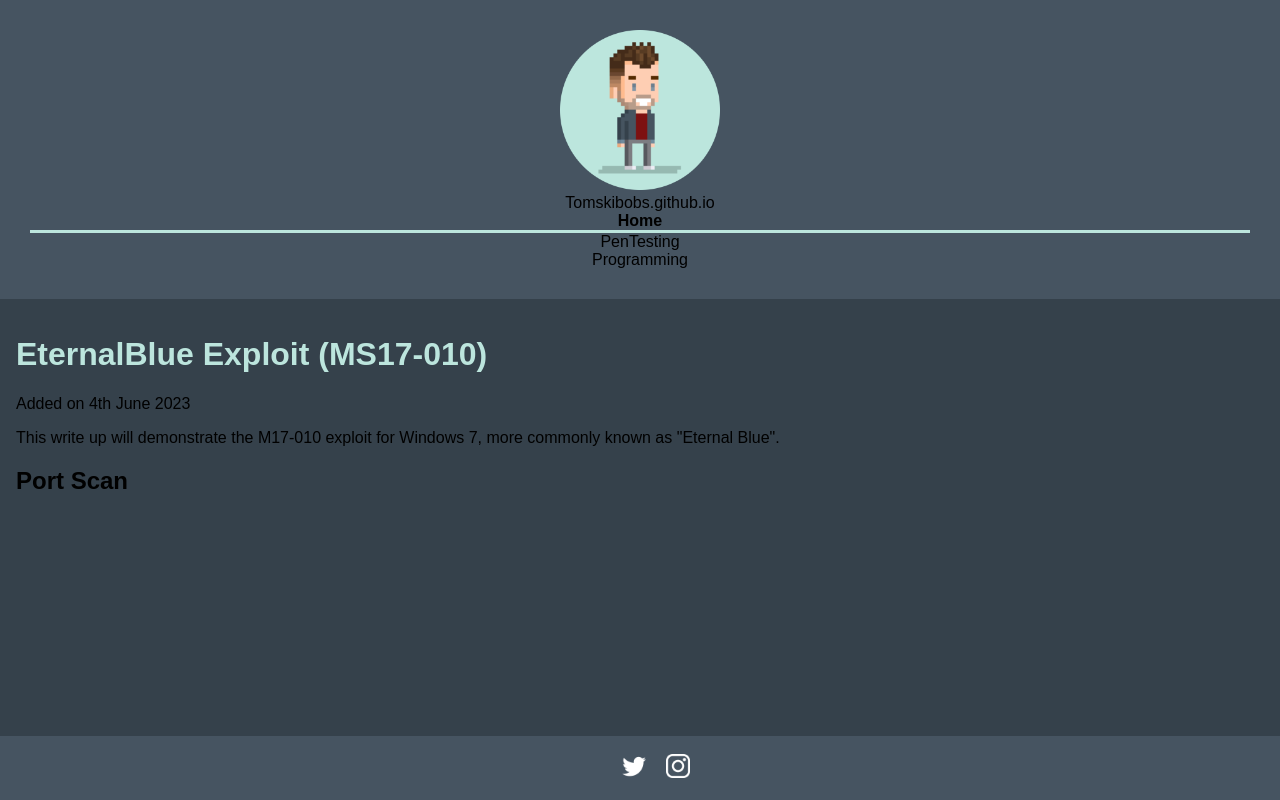
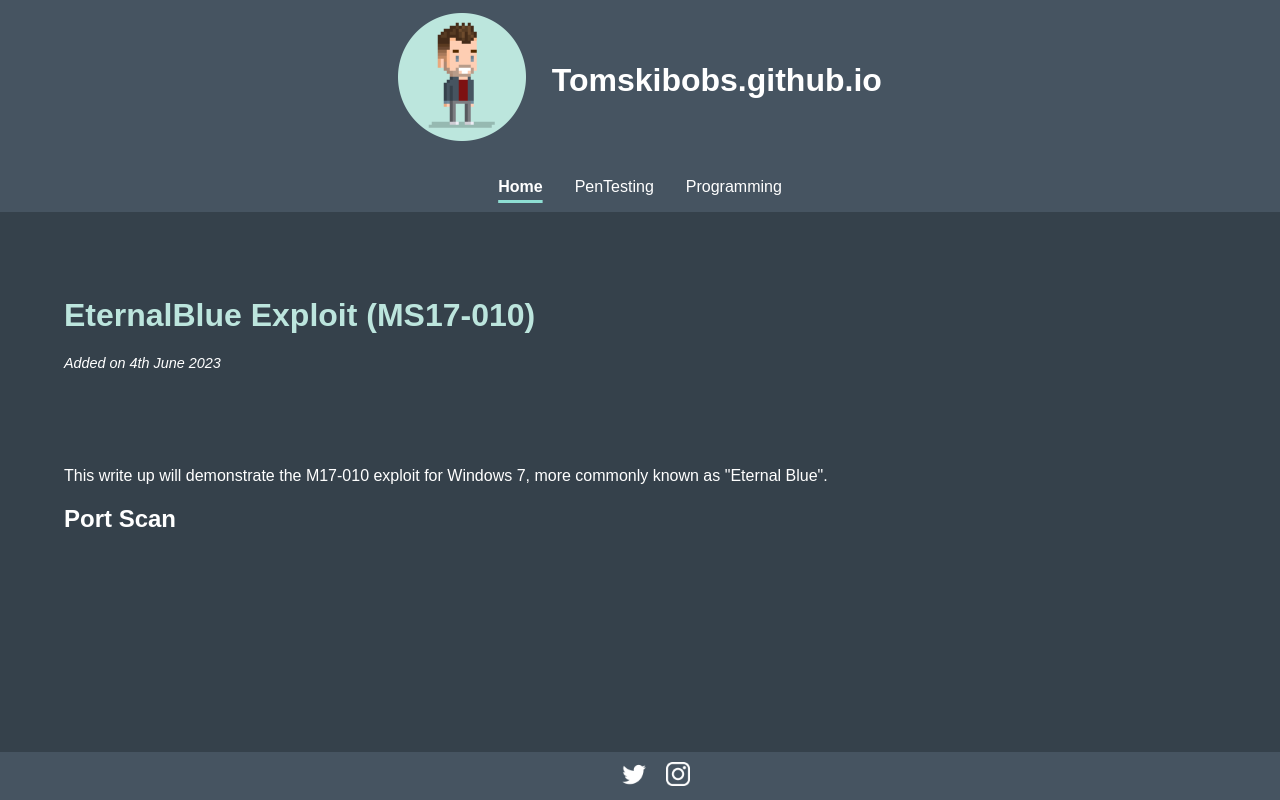
Before and after one commit to Tomskibobs/Tomskibobs.github.io, a plain HTML site: page index.html in a window 1280 px wide. Drawn offline with Linux system fonts and the light colour scheme.

Commit message:
Update styles.css

```diff
--- a/styles.css
+++ b/styles.css
@@ -6,8 +6,21 @@ body {
 
 .top-container {
   background-color: #465461;
-    padding: 30px;
   text-align: center;
+}
+
+.flexcontainer{
+  display:flex;
+  flex-direction:row;
+  flex-wrap:wrap;
+  align-items: center;
+  justify-content: center;
+}
+
+.pagelinks{
+  padding: 1rem;
+  width:auto;
+  color: white;
 }
 
 
@@ -15,10 +28,52 @@ body {
   padding: 10px 16px;
   background: #465461;
   color: white;
+  width: auto;
+  table-layout: fixed;
+  text-align: center;
+  margin-left: auto;
+  margin-right: auto;
 }
 
+
+.header .pages {
+  padding: 1rem;
+}
+
+#currentpage {
+  font-weight: bold;
+  text-decoration: underline;
+  text-decoration-color: #8eded3;
+  text-decoration-style: solid;
+  text-decoration-thickness: 0.2rem;
+  text-underline-offset: 8px;
+
+}
+
+.header .spacer {
+  width: 100%;
+}
+
+.logo {
+  color: white;
+  font-weight: bold;
+  font-size: 2rem;
+  padding: 0.8rem;
+}
+
+
 #avatar {
-    width: 10rem;
+  width: 8rem;
+}
+
+#pages {
+  width: 100%;
+  margin: auto;
+  text-align: center;
+}
+
+#spacer{
+  width: 100%;
 }
 
 .footer {
@@ -33,8 +88,15 @@ body {
 }
 
 .content {
-    padding: 16px;
+  padding: 5%;
   background-color: #35414b;
+  color: white;
+}
+
+.date {
+  font-size: 0.9rem;
+  font-style: italic;
+  padding-bottom: 5rem;
 }
 
 .sticky {
@@ -51,18 +113,19 @@ h1{
   color: #bce5dd;
 }
 
-#pages {
-    width: 100%;
-    table-layout: fixed;
-    text-align: center;
-}
+
 
 .social{
   width: 1.5rem;
-    padding: 0.5rem;
+  padding: 0 0.5rem;
 }
 
-#currentpage {
-    font-weight: bold;
-    border-bottom: 0.2rem solid #bce5dd;
+@media only screen and (max-width: 768px) {
+  #avatar{
+    width: 4rem;
   }
+
+  .logo{
+    font-size: 1.5rem;
+  }
+}
```
Lines whose indentation alone changed are shown as unchanged.
